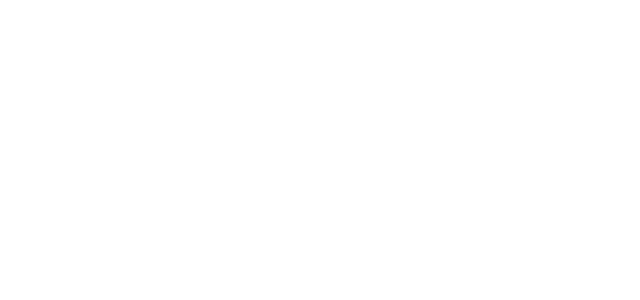
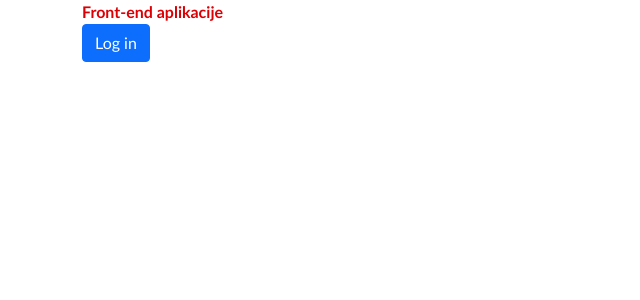
Before and after one commit to lemibbdk/restaurant-react, a React (Create React App) app: page / in a window 1280 px wide. Shown: the top 300 px of the page, without its empty margins (0-640 px from the left). Built offline with nearby package versions, Linux system fonts and the light colour scheme.

Commit message:
Use bootstrap and SASS instead of CSS

```diff
--- a/package.json
+++ b/package.json
@@ -10,7 +10,10 @@
     "@types/node": "^12.20.13",
     "@types/react": "^17.0.8",
     "@types/react-dom": "^17.0.5",
+    "bootstrap": "^5.0.1",
+    "node-sass": "^6.0.0",
     "react": "^17.0.2",
+    "react-bootstrap": "^1.6.0",
     "react-dom": "^17.0.2",
     "react-scripts": "4.0.3",
     "typescript": "^4.3.2",
--- /dev/null
+++ b/src/components/Application/Application.sass
@@ -0,0 +1,6 @@
+.Application
+  font-size: 1rem
+
+  .Application-header
+    font-weight: bold
+    color: #dc0004
--- a/src/components/Application/Application.tsx
+++ b/src/components/Application/Application.tsx
@@ -1,10 +1,15 @@
 import React from 'react';
-import './Application.css';
+import './Application.sass';
 
 function Application() {
   return (
-    <div className="Application">
-
+    <div className="Application container">
+      <div className="Application-header">
+        Front-end aplikacije
+      </div>
+      <p>
+        <button className="btn btn-primary">Log in</button>
+      </p>
     </div>
   );
 }
--- a/src/index.css
+++ /dev/null
@@ -1,4 +0,0 @@
-body {
-  margin: 0;
-  font-family: 'Calibri', sans-serif;
-}
--- /dev/null
+++ b/src/index.sass
@@ -0,0 +1,5 @@
+@import "~bootstrap/scss/bootstrap"
+
+body
+  margin: 0
+  font-family: 'Calibri', sans-serif
--- a/src/index.tsx
+++ b/src/index.tsx
@@ -1,6 +1,6 @@
 import React from 'react';
 import ReactDOM from 'react-dom';
-import './index.css';
+import './index.sass';
 import Application from './components/Application/Application';
 import reportWebVitals from './reportWebVitals';
 
```
Also changed, not shown: src/components/Application/Application.css (deleted), 1 other file (tests, documents, lock files or other folders).
